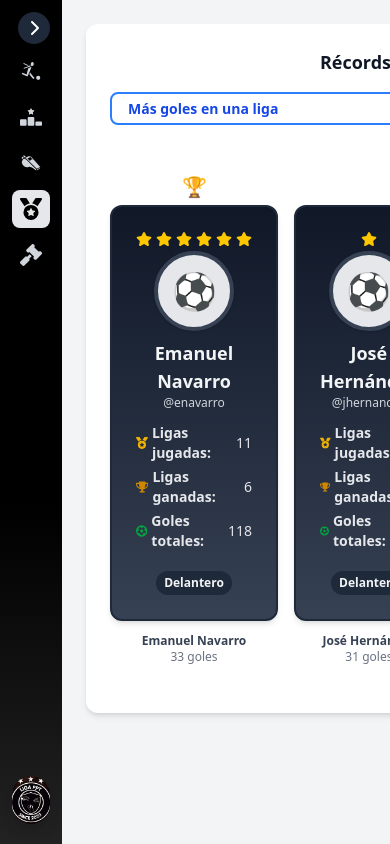
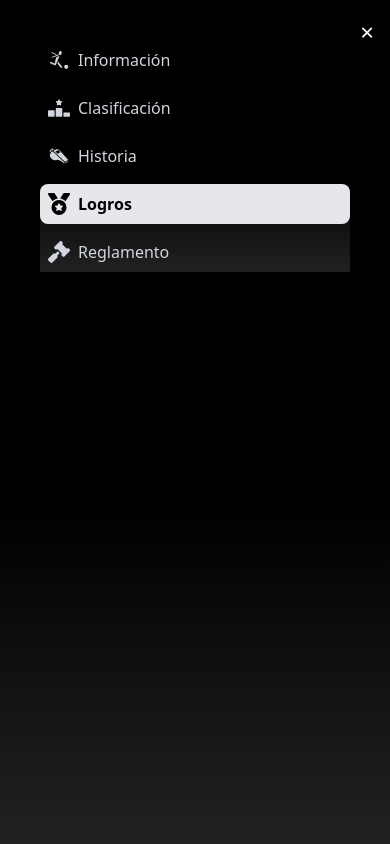
Before and after one commit to marianoamaris/liga-ppt, a React (Vite) app: page /logros in a window 390 px wide. Both pictures are taken after a click on the button "Abrir menú". Built offline with nearby package versions, Linux system fonts and the light colour scheme.

Commit message:
add responsive for the whole app

```diff
--- a/src/components/common/Layout.tsx
+++ b/src/components/common/Layout.tsx
@@ -1,24 +1,70 @@
-import React from "react";
+import React, { useState } from "react";
 import { Sidebar } from "./Sidebar";
 import { SIDEBAR_ITEMS } from "../../constants/theme";
 import { useLocation, useNavigate, Outlet } from "react-router-dom";
+import { RxHamburgerMenu } from "react-icons/rx";
 
 export const Layout: React.FC = () => {
   const location = useLocation();
   const navigate = useNavigate();
+  const [sidebarOpen, setSidebarOpen] = useState(false);
   const selectedPath =
     SIDEBAR_ITEMS.find((item) => item.path === location.pathname)?.path || "";
 
+  const handleCloseSidebar = () => setSidebarOpen(false);
+
   return (
-    <div className="flex h-screen min-h-screen overflow-hidden">
+    <div className="flex h-screen min-h-screen overflow-hidden box-border">
+      {/* Desktop Sidebar */}
       <Sidebar
         onItemClick={(path) => navigate(path)}
         selectedPath={selectedPath}
         onSignInClick={() => navigate("/login")}
+        className="hidden min-h-screen p-6 md:flex flex-col justify-between transition-all duration-200"
       />
+      {/* Mobile Sidebar Overlay */}
+      {sidebarOpen && (
+        <div className="fixed inset-0 z-40 flex md:hidden">
+          <div
+            style={{
+              background: "linear-gradient(to bottom, #000 60%, #222 100%)",
+            }}
+            className="relative w-full h-full flex flex-col justify-between z-50 animate-slide-in-left"
+          >
+            <button
+              className="absolute top-4 right-4 text-white text-2xl"
+              onClick={handleCloseSidebar}
+              aria-label="Cerrar menú"
+            >
+              ×
+            </button>
+            <div className="w-full h-full p-10">
+              <Sidebar
+                onItemClick={(path) => {
+                  handleCloseSidebar();
+                  navigate(path);
+                }}
+                selectedPath={selectedPath}
+                onSignInClick={() => navigate("/login")}
+                className="flex w-full md:hidden flex-col justify-between"
+                mobile={true}
+              />
+            </div>
+          </div>
+        </div>
+      )}
       <div className="flex flex-col flex-1 h-full">
         <main className="flex items-center justify-center flex-1 h-0 max-h-full min-h-0 p-6 overflow-y-auto bg-gray-100">
           <div className="w-full h-full">
+            <div className="w-full flex md:hidden flex-row-reverse">
+              <button
+                className="p-2 text-2xl"
+                onClick={() => setSidebarOpen(true)}
+                aria-label="Abrir menú"
+              >
+                <RxHamburgerMenu />
+              </button>
+            </div>
             <Outlet />
           </div>
         </main>
--- a/src/components/common/Sidebar.tsx
+++ b/src/components/common/Sidebar.tsx
@@ -24,11 +24,15 @@ interface SidebarProps {
   onItemClick: (path: string) => void;
   selectedPath: string;
   onSignInClick?: () => void;
+  className?: string;
+  mobile?: boolean;
 }
 
 export const Sidebar: React.FC<SidebarProps> = ({
   onItemClick,
   selectedPath,
+  mobile,
+  className,
 }) => {
   const [expanded, setExpanded] = useState<boolean>(true);
 
@@ -44,10 +48,10 @@ export const Sidebar: React.FC<SidebarProps> = ({
     <nav
       className={`${THEME.colors.primary} ${THEME.colors.text.primary} ${
         expanded ? "w-60" : "w-20"
-      } min-h-screen p-3 flex flex-col justify-between transition-all duration-200`}
+      } ${className}`}
       style={{ background: "linear-gradient(to bottom, #000 60%, #222 100%)" }}
     >
-      <div className="flex flex-col items-center">
+      <div className="hidden md:flex flex-col items-center">
         {/* <button
           onClick={onSignInClick}
           className={`w-full mb-6 px-2 py-2 rounded-lg font-semibold bg-gray-400 text-white hover:bg-gray-500 cursor-pointer shadow transition text-center ${
@@ -92,6 +96,7 @@ export const Sidebar: React.FC<SidebarProps> = ({
           </li>
         ))}
       </ul>
+      {!mobile && (
         <div className="flex flex-col items-center mt-8 mb-2">
           <img
             src={THEME.logo.escudo}
@@ -99,6 +104,7 @@ export const Sidebar: React.FC<SidebarProps> = ({
             className="object-cover w-12 h-12 bg-white rounded-full shadow-lg"
           />
         </div>
+      )}
     </nav>
   );
 };
--- a/src/components/sections/Historia/Historia.tsx
+++ b/src/components/sections/Historia/Historia.tsx
@@ -62,7 +62,7 @@ export const Historia: React.FC = () => {
   });
 
   return (
-    <div className="flex gap-8 p-3">
+    <div className="flex lg:flex-row flex-col gap-8 p-3">
       <SidebarTabs
         tabs={TABS}
         tabSeleccionada={tab}
@@ -71,9 +71,9 @@ export const Historia: React.FC = () => {
       <div className="flex-1">
         {tab === "jugadores" && (
           <>
-            <div className="flex items-center gap-8 mb-6">
+            <div className="flex flex-wrap items-center gap-8 mb-6">
               {/* Filtros de posición */}
-              <div className="flex gap-2">
+              <div className="flex gap-2 flex-wrap">
                 {POSICIONES.map((p) => (
                   <button
                     key={p.id}
--- a/src/components/sections/Jornadas.tsx
+++ b/src/components/sections/Jornadas.tsx
@@ -47,7 +47,10 @@ export const Jornadas: React.FC<JornadasProps> = ({
         {jornada.resultados.length > 0 ? (
           <ul>
             {jornada.resultados.map((res: any, index: number) => (
-              <li key={res.equipo} className="flex items-center text-sm mb-0.5">
+              <li
+                key={res.equipo}
+                className="flex items-center text-xs md:text-sm mb-0.5"
+              >
                 <span className="w-6 font-bold text-gray-500">{index + 1}</span>
                 <TeamCircle equipo={res.equipo} TEAM_COLORS={TEAM_COLORS} />
                 <span className="mr-2">{res.equipo}</span>
@@ -66,7 +69,7 @@ export const Jornadas: React.FC<JornadasProps> = ({
             ))}
           </ul>
         ) : (
-          <div className="mb-2 text-sm italic text-gray-400">
+          <div className="mb-2 text-xs md:text-sm italic text-gray-400">
             Sin datos de resultados
           </div>
         )}
--- a/src/components/sections/LigaSidebar.tsx
+++ b/src/components/sections/LigaSidebar.tsx
@@ -13,7 +13,7 @@ export const LigaSidebar: React.FC<LigaSidebarProps> = ({
   setLigaSeleccionada,
   TOTAL_LIGAS,
 }) => (
-  <div className="flex h-full max-h-full flex-col gap-2 overflow-y-auto min-w-[120px] pb-4">
+  <div className="flex md:h-full md:max-h-full flex-col gap-2 overflow-y-auto min-w-full md:min-w-[120px] pb-4">
     {ligas.map((liga) => (
       <button
         key={liga}
--- a/src/components/sections/TablaGeneral.tsx
+++ b/src/components/sections/TablaGeneral.tsx
@@ -47,7 +47,7 @@ export const TablaGeneral: React.FC<TablaGeneralProps> = ({
   arquerosEquipoMap,
 }) => (
   <div className="overflow-x-auto">
-    <table className="min-w-full text-sm text-left">
+    <table className="min-w-full text-xs md:text-sm text-left">
       <thead>
         <tr className="font-bold text-gray-500 border-b">
           <th className="py-1 pr-2">#</th>
@@ -56,7 +56,7 @@ export const TablaGeneral: React.FC<TablaGeneralProps> = ({
           <th className="px-2 py-1">V</th>
           <th className="px-2 py-1">E</th>
           <th className="px-2 py-1">D</th>
-          <th className="px-2 py-1">%V</th>
+          <th className="px-2 py-1 hidden md:block">%V</th>
           <th className="px-2 py-1 text-right">Puntos</th>
         </tr>
       </thead>
@@ -99,7 +99,7 @@ export const TablaGeneral: React.FC<TablaGeneralProps> = ({
               <td className="px-2 py-1">{row.victorias ?? "-"}</td>
               <td className="px-2 py-1">{row.empates ?? "-"}</td>
               <td className="px-2 py-1 text-red-500">{stats.derrotas}</td>
-              <td className="px-2 py-1 text-green-600">
+              <td className="px-2 py-1 text-green-600 hidden md:block">
                 {stats.porcentajeVictoria}%
               </td>
               <td className="px-2 py-1 font-bold text-right">{row.puntos}</td>
--- a/src/components/sections/Tabs.tsx
+++ b/src/components/sections/Tabs.tsx
@@ -13,13 +13,13 @@ export const Tabs: React.FC<TabsProps> = ({
   tabSeleccionada,
   setTabSeleccionada,
 }) => (
-  <div className="flex gap-2 mb-6">
+  <div className="flex gap-0 md:gap-2 mb-6">
     {tabs.map(({ id, label }) => (
       <button
         key={id}
         onClick={() => setTabSeleccionada(id)}
         className={`
-          px-4 py-2 cursor-pointer rounded-t-lg font-semibold transition border-b-2 focus:outline-none
+          px-2 md:px-4 py-1 md:py-2 cursor-pointer rounded-t-lg font-semibold transition border-b-2 focus:outline-none
           ${
             tabSeleccionada === id
               ? "border-blue-600 bg-white text-blue-700"
--- a/src/pages/LogrosPage.tsx
+++ b/src/pages/LogrosPage.tsx
@@ -228,10 +228,9 @@ export const LogrosPage: React.FC = () => {
             Récords
           </h3>
           <select
-            className="px-3 py-1 text-sm font-semibold text-blue-700 transition bg-white border-2 border-blue-500 rounded-lg focus:outline-none focus:ring-2 focus:ring-blue-400 hover:border-blue-700"
+            className="px-3 w-full md:w-3xs py-1 text-sm font-semibold text-blue-700 transition bg-white border-2 border-blue-500 rounded-lg focus:outline-none focus:ring-2 focus:ring-blue-400 hover:border-blue-700"
             value={selectedRecord}
             onChange={(e) => setSelectedRecord(e.target.value as RecordId)}
-            style={{ minWidth: 220 }}
           >
             {RECORDS.map((r) => (
               <option key={r.id} value={r.id}>
@@ -243,7 +242,7 @@ export const LogrosPage: React.FC = () => {
         {/* Podio visual para usuarios o equipos */}
         {data.type === "user" && data.podium.length > 0 ? (
           <>
-            <div className="flex items-end justify-center gap-4 py-6">
+            <div className="flex flex-wrap items-end justify-center gap-4 py-6">
               {/* 1er lugar */}
               <div className="flex flex-col items-center">
                 <span className="mb-1 text-xl">🏆</span>
@@ -316,7 +315,7 @@ export const LogrosPage: React.FC = () => {
         ) : null}
         {data.type === "equipo" && data.podium.length > 0 ? (
           <>
-            <div className="flex items-end justify-center gap-4 py-6">
+            <div className="flex flex-wrap items-end justify-center gap-4 py-6">
               {/* 1er lugar */}
               <div className="flex flex-col items-center">
                 <span className="mb-1 text-xl">🏆</span>
```
Also changed, not shown: src/components/sections/ArquerosList.tsx (+13 -11 lines), src/components/sections/BracketSection.tsx (+5 -5 lines), src/components/sections/Clasificacion.tsx (+35 -11 lines), src/components/sections/GoleadoresList.tsx (+4 -4 lines). Lines whose indentation alone changed are shown as unchanged.
